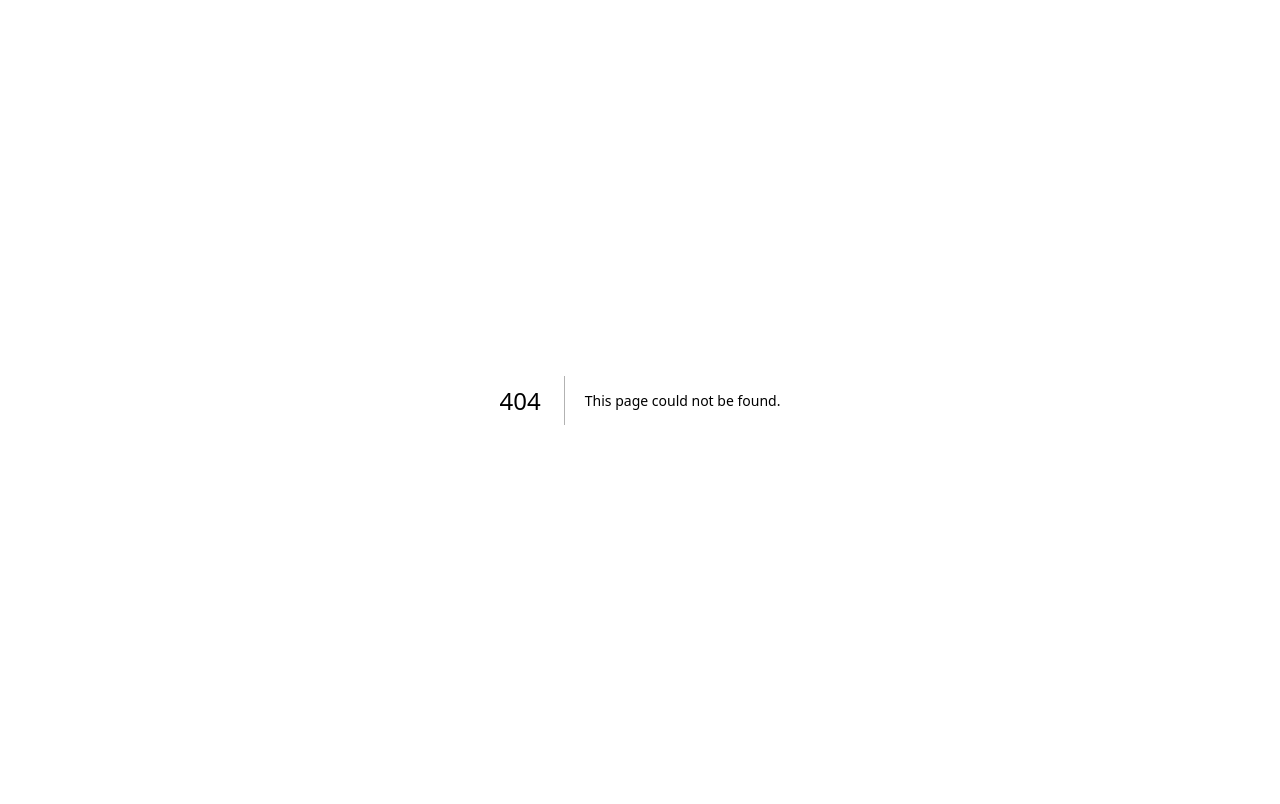
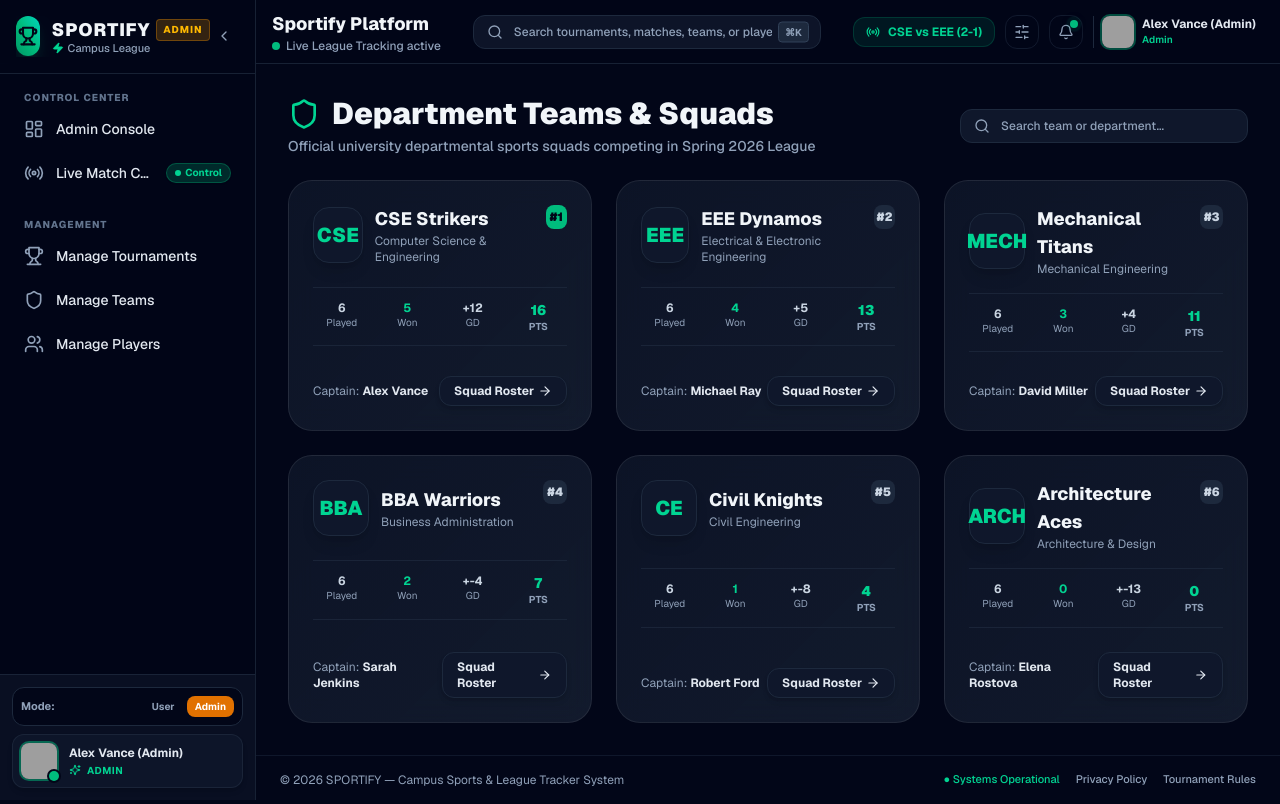
Before and after one commit to mydul62/tournament-manage, a Next.js app in the folder sportify-frontend/: page /teams in a window 1280 px wide. Before the commit this address had no page. Built offline with nearby package versions, Linux system fonts and the light colour scheme; grey boxes are pictures that could not be loaded.

Commit message:
feat: build department teams directory and detailed team profile view

```diff
--- /dev/null
+++ b/sportify-frontend/src/app/teams/[id]/page.tsx
@@ -0,0 +1,94 @@
+"use client";
+
+import { use } from "react";
+import Link from "next/link";
+import { Shield, ArrowLeft, Trophy, Users, Star } from "lucide-react";
+import { DashboardShell } from "@/components/common/dashboard-shell";
+import { MOCK_TEAMS } from "@/services/tournament-service";
+import { MOCK_FEATURED_PLAYER } from "@/components/home/featured-player";
+
+export default function TeamDetailsPage({
+  params,
+}: {
+  params: Promise<{ id: string }>;
+}) {
+  const resolvedParams = use(params);
+  const team = MOCK_TEAMS.find((t) => t.id === resolvedParams.id) || MOCK_TEAMS[0];
+
+  return (
+    <DashboardShell>
+      <div className="space-y-6">
+        <Link
+          href="/teams"
+          className="inline-flex items-center gap-2 text-xs font-bold text-slate-400 hover:text-emerald-400 transition-colors"
+        >
+          <ArrowLeft className="w-4 h-4" /> Back to Teams
+        </Link>
+
+        {/* Team Banner */}
+        <div className="glass-card p-8 rounded-3xl relative overflow-hidden border border-emerald-500/30 flex flex-col sm:flex-row items-center gap-6">
+          <div className="w-24 h-24 rounded-3xl bg-slate-900 border border-slate-800 flex items-center justify-center text-emerald-400 font-black text-3xl shadow-2xl shrink-0">
+            {team.shortName}
+          </div>
+
+          <div className="flex-1 text-center sm:text-left space-y-1">
+            <h1 className="text-2xl sm:text-3xl font-black text-slate-100">{team.name}</h1>
+            <p className="text-xs font-semibold text-emerald-400">{team.department}</p>
+            <p className="text-xs text-slate-400">Team Captain: {team.captainName}</p>
+          </div>
+
+          <div className="flex gap-3 text-center shrink-0">
+            <div className="p-4 rounded-2xl bg-slate-900 border border-slate-800 min-w-[85px]">
+              <span className="text-2xl font-black text-emerald-400">{team.points}</span>
+              <span className="block text-[10px] uppercase font-bold text-slate-400 mt-1">Points</span>
+            </div>
+            <div className="p-4 rounded-2xl bg-slate-900 border border-slate-800 min-w-[85px]">
+              <span className="text-2xl font-black text-slate-100">{team.won}W - {team.lost}L</span>
+              <span className="block text-[10px] uppercase font-bold text-slate-400 mt-1">Record</span>
+            </div>
+          </div>
+        </div>
+
+        {/* Squad Roster */}
+        <div className="glass-card p-6 rounded-3xl space-y-4">
+          <h3 className="font-extrabold text-base text-slate-100 flex items-center gap-2">
+            <Users className="w-5 h-5 text-emerald-400" />
+            Official Squad Lineup
+          </h3>
+
+          <div className="grid grid-cols-1 sm:grid-cols-2 md:grid-cols-3 gap-4">
+            <div className="p-4 rounded-2xl bg-slate-900/80 border border-slate-800 flex items-center gap-3">
+              <div className="w-10 h-10 rounded-xl bg-slate-800 flex items-center justify-center font-black text-emerald-400 text-sm">
+                #10
+              </div>
+              <div>
+                <p className="font-bold text-xs text-slate-100">{MOCK_FEATURED_PLAYER.name}</p>
+                <p className="text-[11px] text-slate-400">{MOCK_FEATURED_PLAYER.position}</p>
+              </div>
+            </div>
+
+            <div className="p-4 rounded-2xl bg-slate-900/80 border border-slate-800 flex items-center gap-3">
+              <div className="w-10 h-10 rounded-xl bg-slate-800 flex items-center justify-center font-black text-slate-300 text-sm">
+                #8
+              </div>
+              <div>
+                <p className="font-bold text-xs text-slate-100">Liam Johnson</p>
+                <p className="text-[11px] text-slate-400">Midfielder</p>
+              </div>
+            </div>
+
+            <div className="p-4 rounded-2xl bg-slate-900/80 border border-slate-800 flex items-center gap-3">
+              <div className="w-10 h-10 rounded-xl bg-slate-800 flex items-center justify-center font-black text-slate-300 text-sm">
+                #11
+              </div>
+              <div>
+                <p className="font-bold text-xs text-slate-100">Ethan Hunt</p>
+                <p className="text-[11px] text-slate-400">Winger</p>
+              </div>
+            </div>
+          </div>
+        </div>
+      </div>
+    </DashboardShell>
+  );
+}
--- /dev/null
+++ b/sportify-frontend/src/app/teams/page.tsx
@@ -0,0 +1,110 @@
+"use client";
+
+import { useState } from "react";
+import Link from "next/link";
+import { Shield, Search, Trophy, Users, ArrowRight } from "lucide-react";
+import { DashboardShell } from "@/components/common/dashboard-shell";
+import { MOCK_TEAMS } from "@/services/tournament-service";
+
+export default function TeamsPage() {
+  const [search, setSearch] = useState("");
+
+  const filteredTeams = MOCK_TEAMS.filter(
+    (team) =>
+      team.name.toLowerCase().includes(search.toLowerCase()) ||
+      team.department.toLowerCase().includes(search.toLowerCase())
+  );
+
+  return (
+    <DashboardShell>
+      <div className="space-y-6">
+        {/* Header */}
+        <div className="flex flex-col sm:flex-row sm:items-center justify-between gap-4">
+          <div>
+            <h1 className="text-2xl sm:text-3xl font-black text-slate-100 flex items-center gap-3">
+              <Shield className="w-8 h-8 text-emerald-400" />
+              Department Teams & Squads
+            </h1>
+            <p className="text-xs sm:text-sm font-medium text-slate-400 mt-1">
+              Official university departmental sports squads competing in Spring 2026 League
+            </p>
+          </div>
+
+          {/* Search Bar */}
+          <div className="relative w-full sm:w-72">
+            <Search className="absolute left-3.5 top-1/2 -translate-y-1/2 w-4 h-4 text-slate-400" />
+            <input
+              type="text"
+              value={search}
+              onChange={(e) => setSearch(e.target.value)}
+              placeholder="Search team or department..."
+              className="w-full pl-10 pr-4 py-2 text-xs font-medium bg-slate-900 text-slate-200 placeholder-slate-400 rounded-xl border border-slate-800 focus:outline-none focus:border-emerald-500"
+            />
+          </div>
+        </div>
+
+        {/* Teams Grid */}
+        <div className="grid grid-cols-1 md:grid-cols-2 lg:grid-cols-3 gap-6">
+          {filteredTeams.map((team, idx) => (
+            <div
+              key={team.id}
+              className="glass-card p-6 rounded-3xl relative overflow-hidden flex flex-col justify-between space-y-4 group"
+            >
+              <div className="flex items-start justify-between gap-3">
+                <div className="flex items-center gap-3">
+                  <div className="w-14 h-14 rounded-2xl bg-slate-900 border border-slate-800 flex items-center justify-center text-emerald-400 font-black text-xl shadow-lg group-hover:scale-105 transition-transform">
+                    {team.shortName}
+                  </div>
+                  <div>
+                    <h3 className="text-lg font-extrabold text-slate-100">{team.name}</h3>
+                    <p className="text-xs text-slate-400">{team.department}</p>
+                  </div>
+                </div>
+
+                <span
+                  className={`w-6 h-6 rounded-lg flex items-center justify-center text-xs font-black ${
+                    idx === 0
+                      ? "bg-emerald-500 text-slate-950"
+                      : "bg-slate-800 text-slate-300"
+                  }`}
+                >
+                  #{idx + 1}
+                </span>
+              </div>
+
+              {/* Stats Bar */}
+              <div className="grid grid-cols-4 gap-2 py-3 border-y border-slate-800/80 text-center text-xs">
+                <div>
+                  <span className="font-bold text-slate-300">{team.played}</span>
+                  <span className="block text-[10px] text-slate-400">Played</span>
+                </div>
+                <div>
+                  <span className="font-bold text-emerald-400">{team.won}</span>
+                  <span className="block text-[10px] text-slate-400">Won</span>
+                </div>
+                <div>
+                  <span className="font-bold text-slate-300">+{team.goalsFor - team.goalsAgainst}</span>
+                  <span className="block text-[10px] text-slate-400">GD</span>
+                </div>
+                <div>
+                  <span className="font-black text-emerald-400 text-sm">{team.points}</span>
+                  <span className="block text-[10px] text-slate-400 uppercase font-bold">PTS</span>
+                </div>
+              </div>
+
+              <div className="pt-2 flex items-center justify-between">
+                <span className="text-xs text-slate-400">Captain: <strong className="text-slate-200">{team.captainName}</strong></span>
+                <Link
+                  href={`/teams/${team.id}`}
+                  className="px-3.5 py-1.5 rounded-xl bg-slate-900 hover:bg-emerald-600 text-slate-200 hover:text-white font-bold text-xs border border-slate-800 transition-all flex items-center gap-1 shadow-md"
+                >
+                  Squad Roster <ArrowRight className="w-3.5 h-3.5" />
+                </Link>
+              </div>
+            </div>
+          ))}
+        </div>
+      </div>
+    </DashboardShell>
+  );
+}
```
